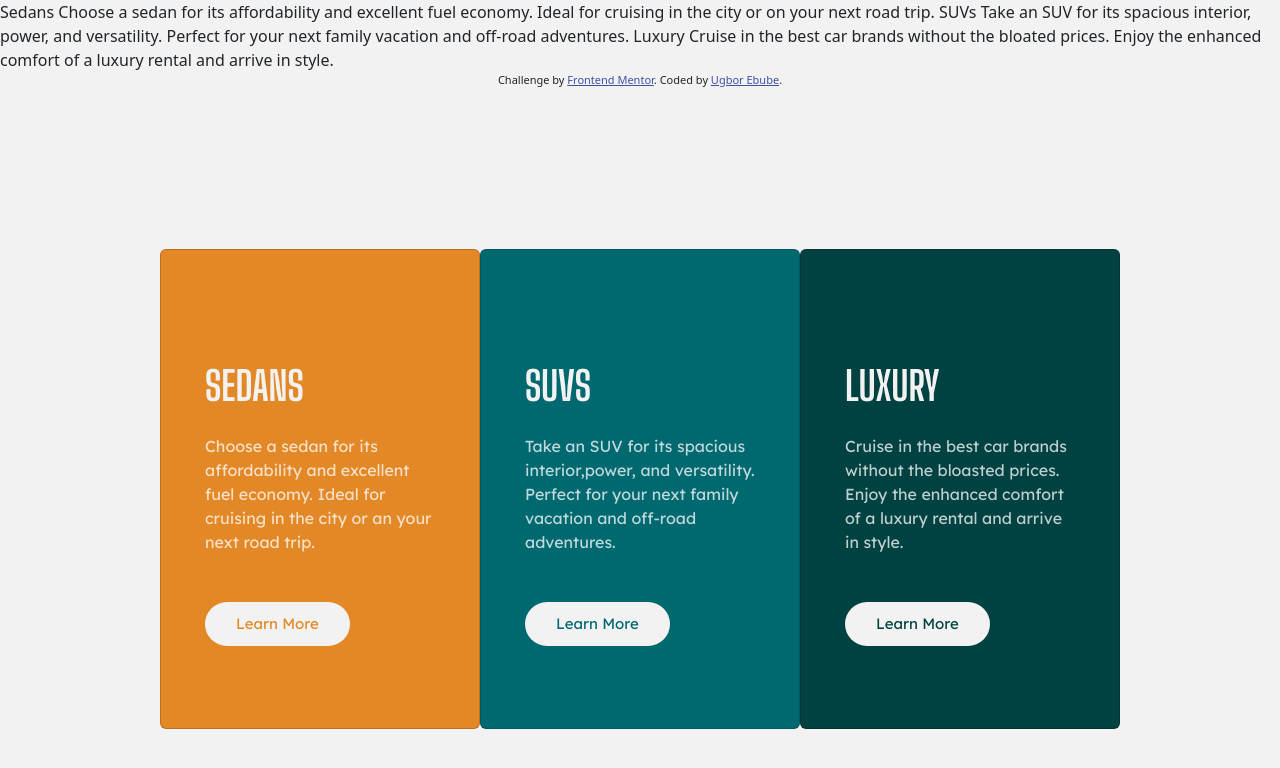
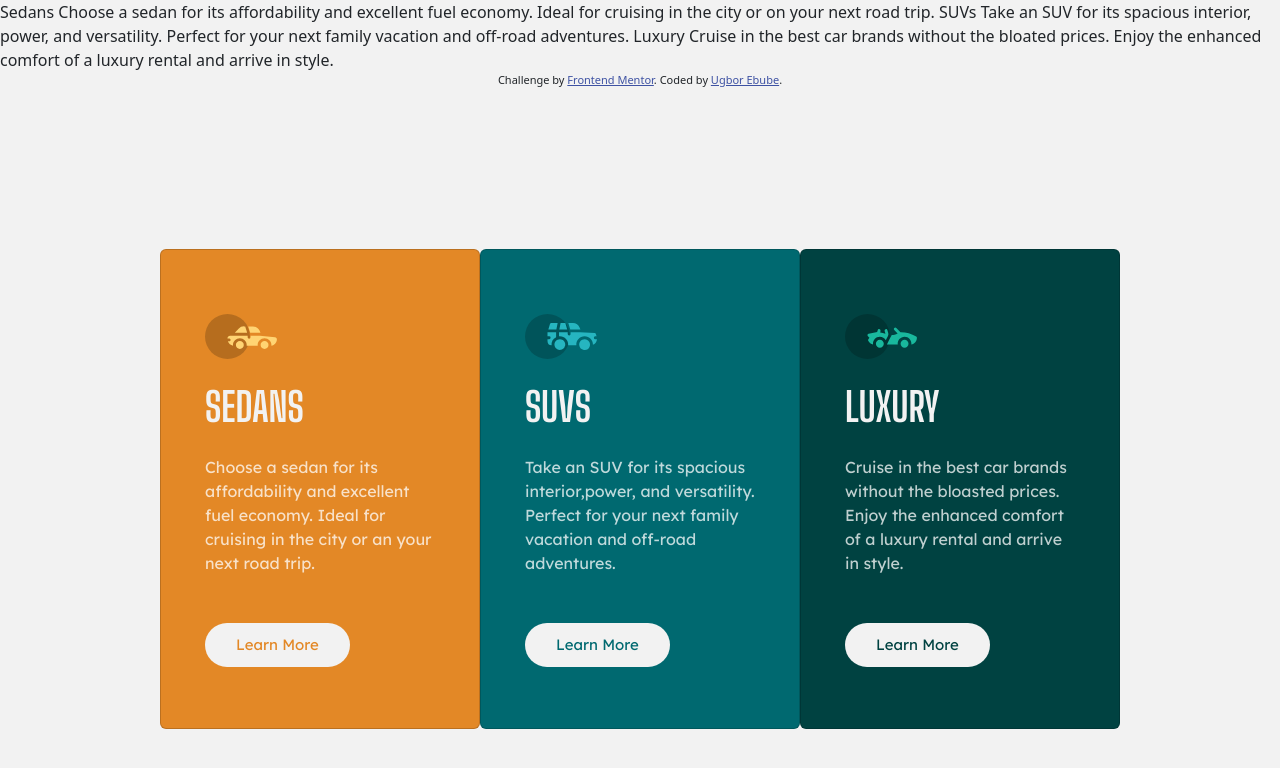
Before and after one commit to 3bube/3-column-preview-card, a plain HTML site: page index.html in a window 1280 px wide. Drawn offline with Linux system fonts and the light colour scheme; the site is published under a folder, as on GitHub Pages, so addresses that start at the root find nothing.

Commit message:
initalcommit

```diff
--- a/index.html
+++ b/index.html
@@ -102,7 +102,7 @@
           >
             <div class="card-body my-5 mx-3">
               <div>
-                <img src="/images/icon-sedans.svg" alt="" width="72" />
+                <img src="images/icon-sedans.svg" alt="" width="72" />
               </div>
               <h5
                 style="
@@ -135,7 +135,7 @@
           >
             <div class="card-body my-5 mx-3">
               <div>
-                <img src="/images/icon-suvs.svg" alt="" width="72" />
+                <img src="images/icon-suvs.svg" alt="" width="72" />
               </div>
               <h5
                 style="
@@ -168,7 +168,7 @@
           >
             <div class="card-body my-5 mx-3">
               <div>
-                <img src="/images/icon-luxury.svg" alt="" width="72" />
+                <img src="images/icon-luxury.svg" alt="" width="72" />
               </div>
               <h5
                 style="
```
